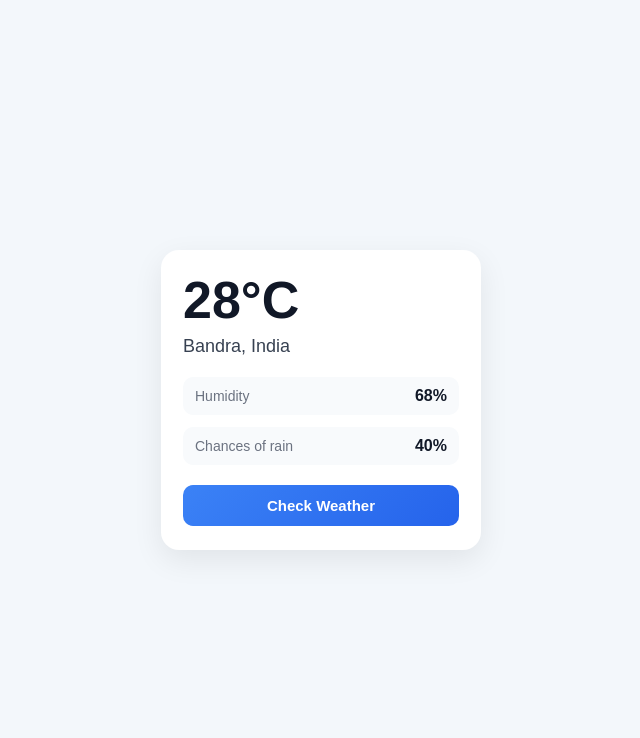
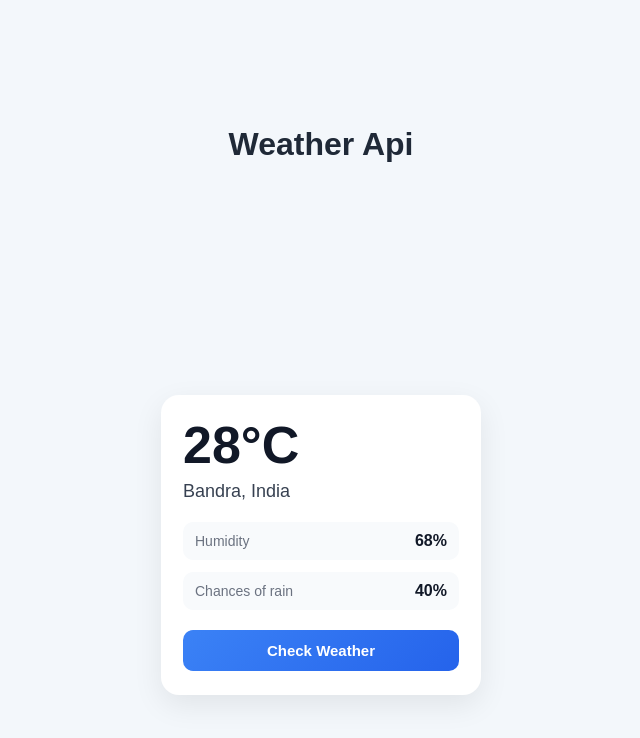
Before and after one commit to Zephansequeira/Python-Projects, a plain HTML site: page index.html in a window 1280 px wide. Shown: the whole page, without its empty margins (319-959 px from the left). Drawn offline with Linux system fonts and the light colour scheme.

Commit message:
h1 added to index.html page

```diff
--- a/index.html
+++ b/index.html
@@ -99,6 +99,7 @@
     </style>
   </head>
   <body>
+    <h1>Weather Api</h1>
     <div class="weather-card">
       <div class="temperature" id="temperature">28°C</div>
       <div class="location" id="location">Bandra, India</div>
```
